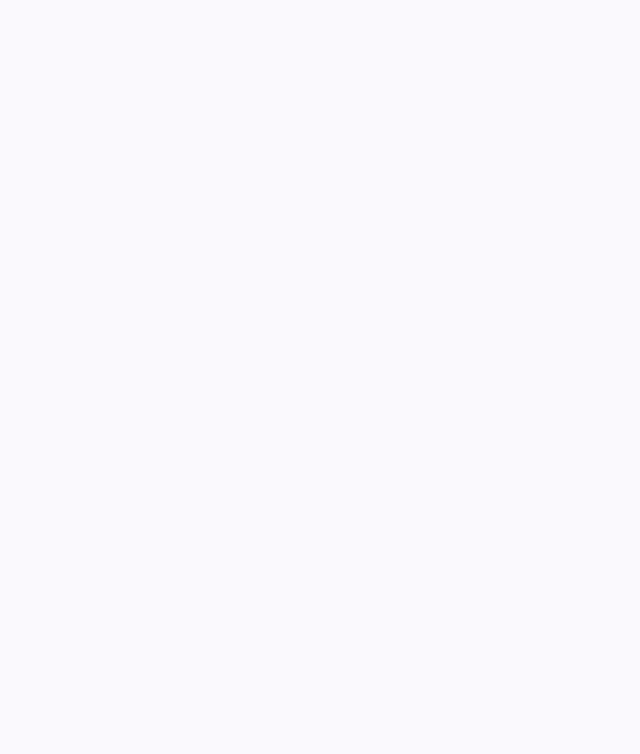
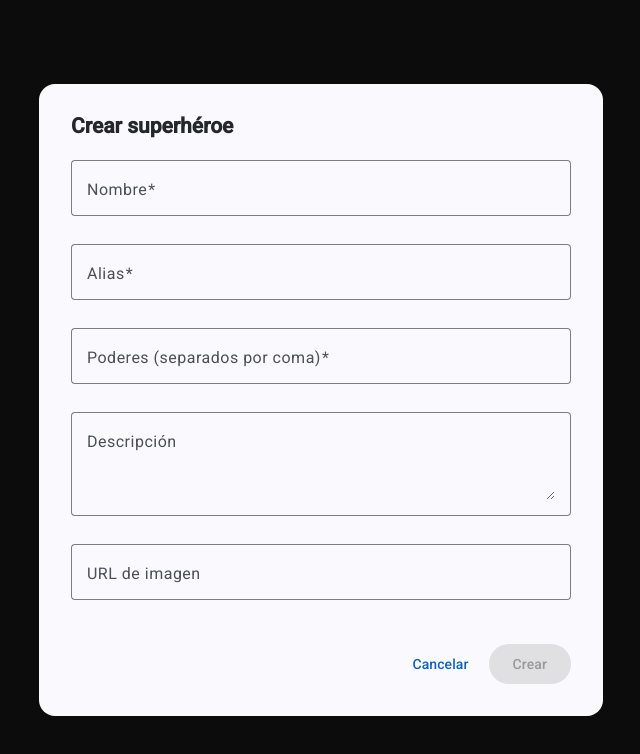
Before and after one commit to mmilaa/RIU-Frontend-MilenaPavichevich, an Angular app: page /heroes/new in a window 1280 px wide. Before the commit this address led to /. Shown: the top 754 px of the page, without its empty margins (319-959 px from the left). Built offline with nearby package versions, Linux system fonts and the light colour scheme.

Commit message:
feat(hero-form): add hero creation and editing functionality with form validation

```diff
--- a/src/app/app.routes.ts
+++ b/src/app/app.routes.ts
@@ -11,6 +11,16 @@ export const routes: Routes = [
         path: 'heroes',
         loadComponent: () =>
             import('./features/heroes/pages/hero-list/hero-list.component').then(m => m.HeroListComponent)
+    },
+    {
+        path: 'heroes/new',
+        loadComponent: () =>
+            import('./features/heroes/pages/hero-form/hero-form.component').then(m => m.HeroFormComponent)
+    },
+    {
+        path: 'heroes/edit/:id',
+        loadComponent: () =>
+            import('./features/heroes/pages/hero-form/hero-form.component').then(m => m.HeroFormComponent)
     }
 
 ];
--- a/src/app/features/heroes/components/hero-card/hero-card.component.scss
+++ b/src/app/features/heroes/components/hero-card/hero-card.component.scss
@@ -1,10 +1,11 @@
 .hero-card {
 	width: 100%;
+	background-color: var(--mat-sys-surface-container-low);
 	transition: transform 0.2s ease, box-shadow 0.2s ease;
 
 	&:hover {
 			transform: translateY(-4px);
-			box-shadow: 0 6px 16px rgba(0, 0, 0, 0.15);
+			box-shadow: var(--mat-sys-level3);
 	}
 }
 
--- a/src/app/features/heroes/components/hero-card/hero-card.component.ts
+++ b/src/app/features/heroes/components/hero-card/hero-card.component.ts
@@ -13,7 +13,7 @@ import { MatTooltipModule } from '@angular/material/tooltip';
   styleUrl: './hero-card.component.scss',
 })
 export class HeroCardComponent {
-  private readonly maxPowers = 3;
+  private readonly maxPowers = 4;
 
   readonly hero = input.required<SuperHero>();
   readonly fallbackImage = 'assets/images/Unknown_person.jpg';
--- /dev/null
+++ b/src/app/features/heroes/pages/hero-form/hero-form.component.html
@@ -0,0 +1,44 @@
+<section class="dialog">
+  <h2 id="form-title">{{ isEdit ? 'Editar' : 'Crear' }} superhéroe</h2>
+
+  <form [formGroup]="heroForm" (ngSubmit)="onSubmit()">
+    <mat-form-field appearance="outline">
+      <mat-label>Nombre</mat-label>
+      <input matInput formControlName="name" />
+      @if (heroForm.get('name')?.hasError('required')) {
+        <mat-error>El nombre es obligatorio</mat-error>
+      } @else if (heroForm.get('name')?.hasError('minlength')) {
+        <mat-error>Mínimo 3 caracteres</mat-error>
+      }
+    </mat-form-field>
+
+    <mat-form-field appearance="outline">
+      <mat-label>Alias</mat-label>
+      <input matInput formControlName="alias" />
+      <mat-error>El alias es obligatorio</mat-error>
+    </mat-form-field>
+
+    <mat-form-field appearance="outline">
+      <mat-label>Poderes (separados por coma)</mat-label>
+      <input matInput formControlName="powers" placeholder="Vuelo, Fuerza, Agilidad" />
+      <mat-error>Ingrese al menos un poder</mat-error>
+    </mat-form-field>
+
+    <mat-form-field appearance="outline">
+      <mat-label>Descripción</mat-label>
+      <textarea matInput formControlName="description" rows="3"></textarea>
+    </mat-form-field>
+
+    <mat-form-field appearance="outline">
+      <mat-label>URL de imagen</mat-label>
+      <input matInput formControlName="imageUrl" />
+    </mat-form-field>
+
+    <nav class="actions">
+      <button mat-button type="button" (click)="goBack()">Cancelar</button>
+      <button mat-flat-button color="primary" type="submit" [disabled]="heroForm.invalid">
+        {{ isEdit ? 'Guardar' : 'Crear' }}
+      </button>
+    </nav>
+  </form>
+</section>
--- /dev/null
+++ b/src/app/features/heroes/pages/hero-form/hero-form.component.scss
@@ -0,0 +1,35 @@
+:host {
+  display: flex;
+  justify-content: center;
+  align-items: center;
+  min-height: 100vh;
+  background: var(--mat-sys-scrim);
+  opacity: 0.95;
+}
+
+.dialog {
+  background: var(--mat-sys-surface);
+  border-radius: 16px;
+  padding: 2rem;
+  width: 90%;
+  max-width: 500px;
+  max-height: 90vh;
+  overflow-y: auto;
+
+  h2 {
+    margin: 0 0 1.5rem;
+  }
+
+  form {
+    display: flex;
+    flex-direction: column;
+    gap: 0.5rem;
+  }
+}
+
+.actions {
+  display: flex;
+  justify-content: flex-end;
+  gap: 0.5rem;
+  margin-top: 1rem;
+}
--- /dev/null
+++ b/src/app/features/heroes/pages/hero-form/hero-form.component.ts
@@ -0,0 +1,79 @@
+import { Component, inject, OnInit } from '@angular/core';
+import { FormBuilder, ReactiveFormsModule, Validators } from '@angular/forms';
+import { HeroService } from '../../../../core/services/hero.service';
+import { ActivatedRoute, Router } from '@angular/router';
+import { MatFormFieldModule } from '@angular/material/form-field';
+import { MatButtonModule } from '@angular/material/button';
+import { MatIconModule } from '@angular/material/icon';
+import { MatInputModule } from '@angular/material/input';
+
+@Component({
+  selector: 'app-hero-form',
+  imports: [ReactiveFormsModule, MatFormFieldModule, MatInputModule, MatButtonModule, MatIconModule],
+  templateUrl: './hero-form.component.html',
+  styleUrl: './hero-form.component.scss',
+})
+export class HeroFormComponent implements OnInit{
+
+  private readonly fb = inject(FormBuilder);
+  private readonly heroService = inject(HeroService);
+  private readonly router = inject(Router);
+  private readonly route = inject(ActivatedRoute);
+
+  heroId: number | null = null;
+  isEdit = false;
+
+  heroForm = this.fb.group({
+    name: ['', [Validators.required, Validators.minLength(3)]],
+    alias: ['', [Validators.required]],
+    powers: ['', [Validators.required]],
+    description: [''],
+    imageUrl: [''],
+  })
+
+
+  ngOnInit(): void {
+    const id = this.route.snapshot.paramMap.get('id');
+    if(id){
+      this.heroId = +id;
+      this.isEdit = true;
+      const hero = this.heroService.getById(this.heroId);
+      if(hero){
+        this.heroForm.patchValue({
+          name: hero.name,
+          alias: hero.alias,
+          powers: hero.powers.join(', '),
+          description: hero.description,
+          imageUrl: hero.imageUrl,
+        })
+      }
+    }
+  }
+
+  onSubmit(): void {
+    if(this.heroForm.invalid) return
+
+    const formValue = this.heroForm.getRawValue();
+    const heroData = {
+      name: formValue.name!,
+      alias: formValue.alias!,
+      powers: formValue.powers!.split(',').map(p => p.trim()).filter(p => p.length > 0),
+      description: formValue.description || '',
+      imageUrl: formValue.imageUrl || '',
+    };
+
+    if (this.isEdit && this.heroId) {
+      this.heroService.update({id: this.heroId, ...heroData});
+    } else {
+      this.heroService.create(heroData);
+    }
+
+    this.goBack();
+
+  }
+
+  goBack(): void {
+    this.router.navigate(['/heroes']);
+  }
+
+}
--- a/src/app/features/heroes/pages/hero-list/hero-list.component.scss
+++ b/src/app/features/heroes/pages/hero-list/hero-list.component.scss
@@ -1,6 +1,6 @@
 :host {
 	display: block;
-	background-color: var(--mat-sys-surface-container);
+	background-color: var(--mat-sys-surface-dim);
 	min-height: 100vh;
 }
 
--- a/src/app/features/heroes/pages/hero-list/hero-list.component.ts
+++ b/src/app/features/heroes/pages/hero-list/hero-list.component.ts
@@ -6,6 +6,7 @@ import { MatInputModule } from '@angular/material/input';
 import { MatButtonModule } from '@angular/material/button';
 import { MatIconModule } from '@angular/material/icon';
 import { MatPaginatorModule, PageEvent } from '@angular/material/paginator';
+import { Router } from '@angular/router';
 
 @Component({
   selector: 'app-hero-list',
@@ -16,6 +17,7 @@ import { MatPaginatorModule, PageEvent } from '@angular/material/paginator';
 export class HeroListComponent {
 
   private readonly heroService = inject(HeroService);
+  private readonly router = inject(Router);
 
   searchTerm = signal('');
   pageSize = signal(5);
@@ -38,12 +40,12 @@ export class HeroListComponent {
     console.log('borrar', id);
   }
 
-  goToCreate() {
-    console.log('crear');
+  goToCreate(): void {
+    this.router.navigate(['/heroes/new']);
   }
 
-  goToEdit(id: number) {
-    console.log('editar', id);
+  goToEdit(id: number): void {
+    this.router.navigate(['/heroes/edit', id]);
   }
 
   onSearch(event: Event): void {
```
Also changed, not shown: 1 other file (tests, documents, lock files or other folders).
